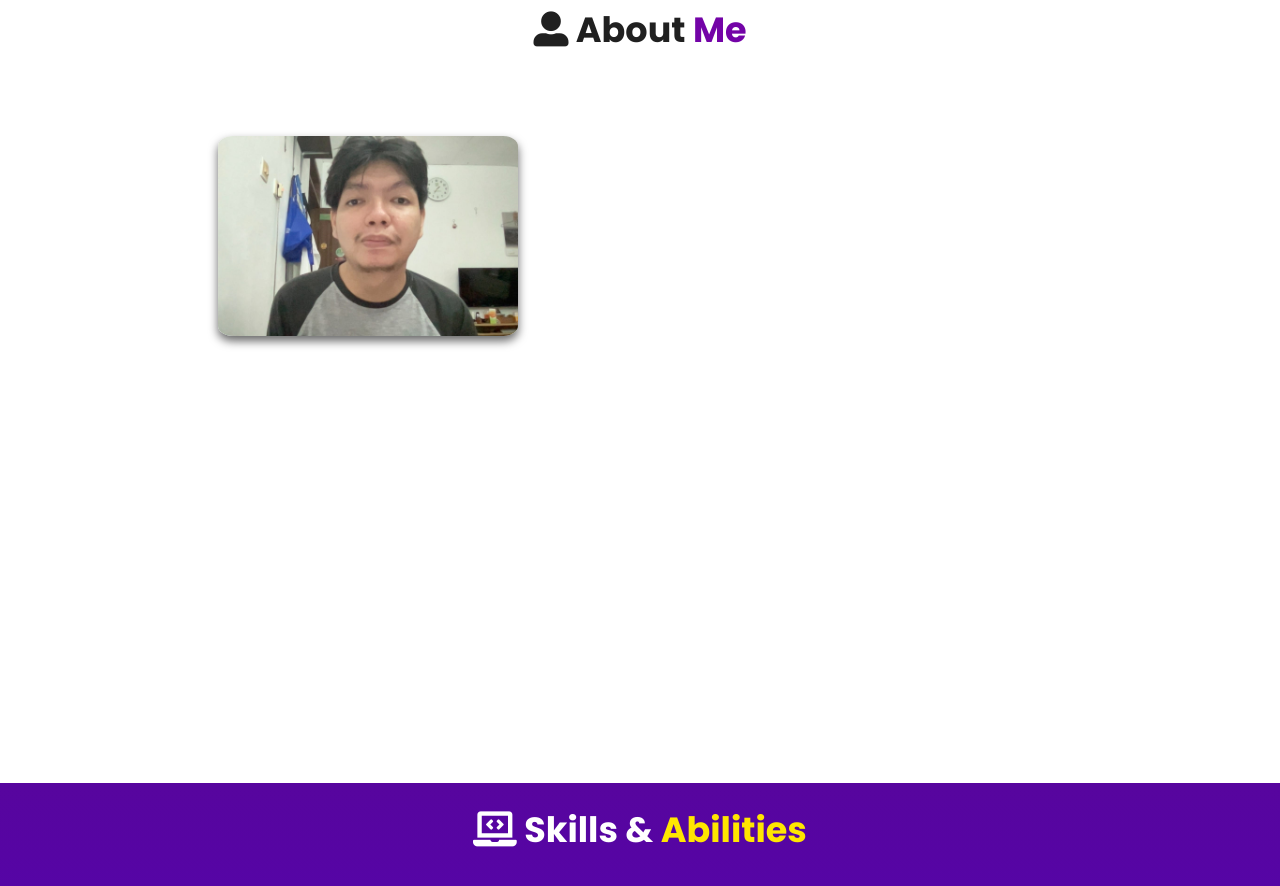
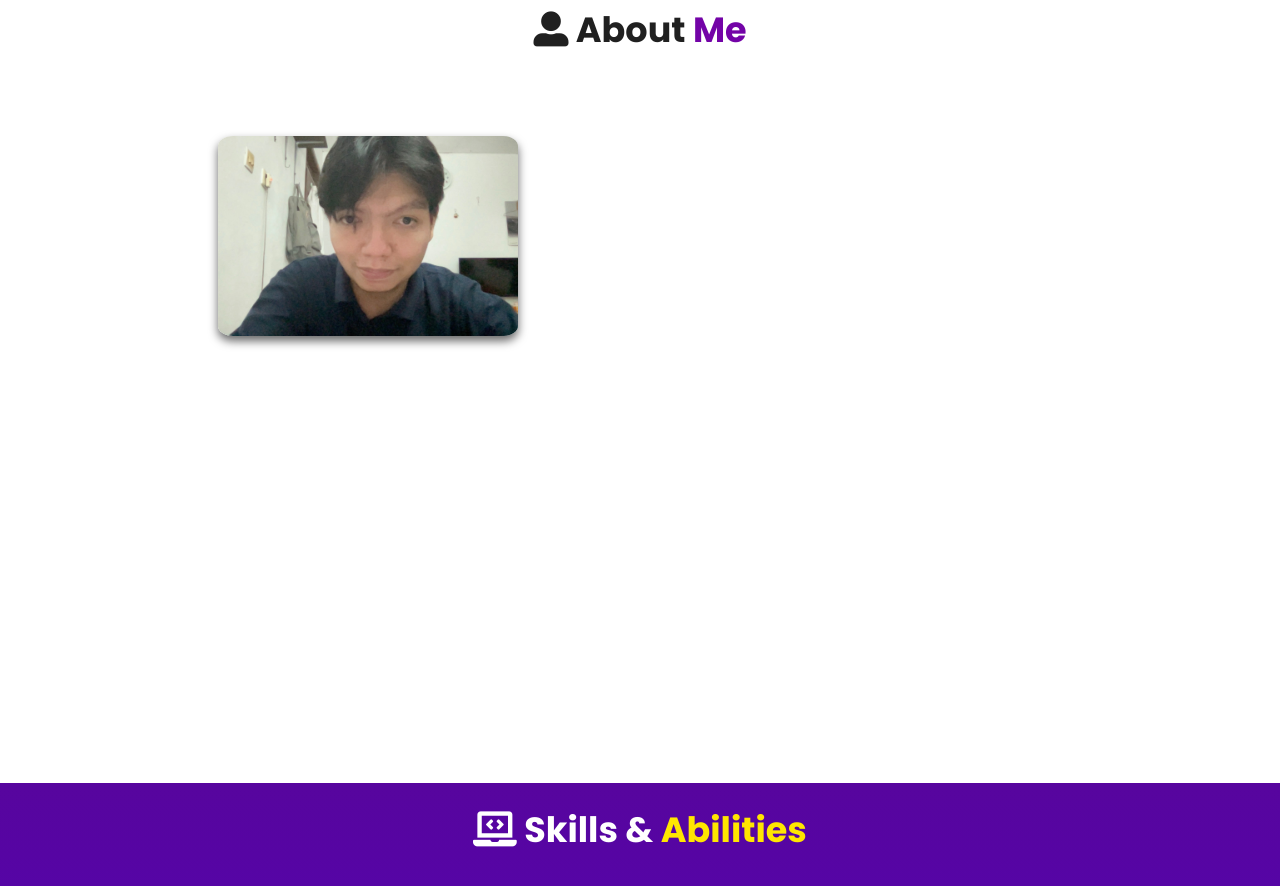
Before and after one commit to wramadhan482/uwaypsg, a plain HTML site: page index.html in a window 1280 px wide. Shown: the part 817-1703 px from the top of the page. Drawn offline with nearby package versions, Linux system fonts and the light colour scheme.

Commit message:
ubah profile

```diff
--- a/index.html
+++ b/index.html
@@ -76,7 +76,7 @@
     <div class="row">
 
     <div class="image">
-        <img draggable="false" class="" src="./assets/images/profile.jpg" alt="">
+        <img draggable="false" class="" src="./assets/images/uwaay.jpg" alt="">
     </div>
     <div class="content">
         <h3>I'm Wahyu</h3>
```
Also changed, not shown: assets/images/uwaay.jpg (added), assets/images/uwaypsg.jpg (added).
